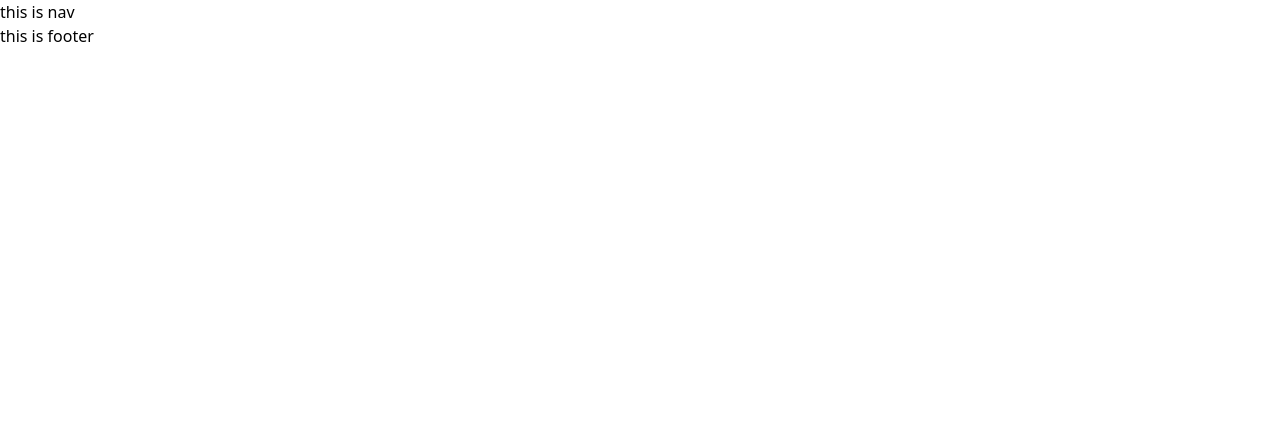
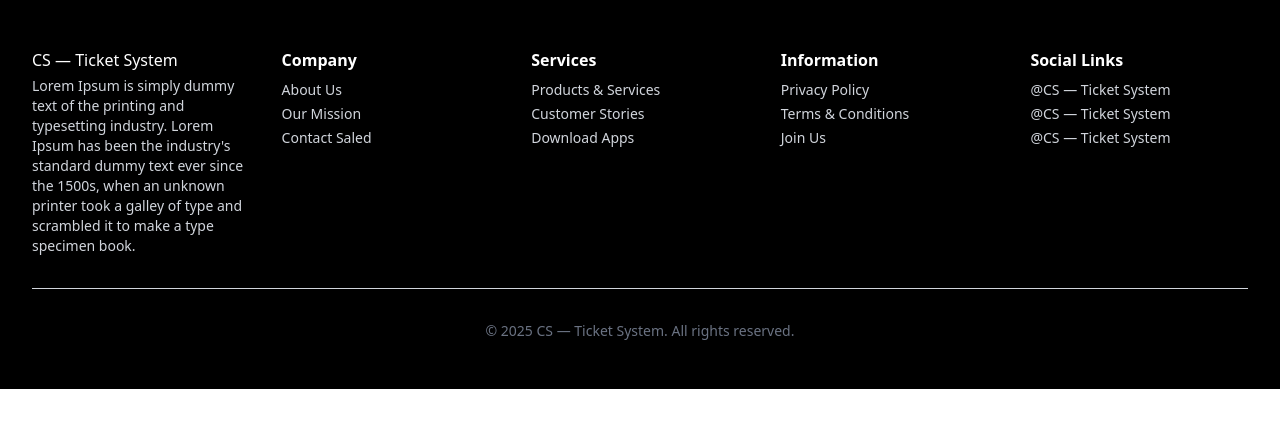
Before and after one commit to ruhulamindev/b12a7-customer-support-zone, a React (Vite) app: page / in a window 1280 px wide. Shown: the top 428 px of the page. Built offline with nearby package versions, Linux system fonts and the light colour scheme.

Commit message:
footer section

```diff
--- a/src/components/Footer.jsx
+++ b/src/components/Footer.jsx
@@ -1,11 +1,57 @@
-import React from 'react';
+import React from "react";
 
 const Footer = () => {
-    return (
-        <footer>
-            this is footer
-        </footer>
-    );
+  return (
+    <footer className="bg-black text-gray-300 px-8 py-12">
+      <div className="grid md:grid-cols-5 gap-8 mb-8">
+        <div>
+          <h3 className="text-white">CS — Ticket System</h3>
+          <p className="text-sm mt-1">
+            Lorem Ipsum is simply dummy text of the printing and typesetting
+            industry. Lorem Ipsum has been the industry's standard dummy text
+            ever since the 1500s, when an unknown printer took a galley of type
+            and scrambled it to make a type specimen book.
+          </p>
+        </div>
+        <div>
+          <h4 className="text-white font-semibold mb-2">Company</h4>
+          <ul className="space-y-1 text-sm">
+            <li>About Us</li>
+            <li>Our Mission</li>
+            <li>Contact Saled</li>
+          </ul>
+        </div>
+        <div>
+          <h4 className="text-white font-semibold mb-2">Services</h4>
+          <ul className="space-y-1 text-sm">
+            <li>Products & Services</li>
+            <li>Customer Stories</li>
+            <li>Download Apps</li>
+          </ul>
+        </div>
+        <div>
+          <h4 className="text-white font-semibold mb-2">Information</h4>
+          <ul className="space-y-1 text-sm">
+            <li>Privacy Policy</li>
+            <li>Terms & Conditions</li>
+            <li>Join Us</li>
+          </ul>
+        </div>
+        <div>
+          <h4 className="text-white font-semibold mb-2">Social Links</h4>
+          <ul className="space-y-1 text-sm">
+            <li>@CS — Ticket System</li>
+            <li>@CS — Ticket System</li>
+            <li>@CS — Ticket System</li>
+          </ul>
+        </div>
+      </div>
+      <hr/>
+      <div className="text-center md:text-center text-gray-500 text-sm mt-8">
+        © 2025 CS — Ticket System. All rights reserved.
+      </div>
+    </footer>
+  );
 };
 
 export default Footer;
--- a/src/components/Navbar.jsx
+++ b/src/components/Navbar.jsx
@@ -2,9 +2,9 @@ import React from 'react';
 
 const Navbar = () => {
     return (
-        <nav>
-            this is nav
-        </nav>
+        <div>
+
+        </div>
     );
 };
 
```
